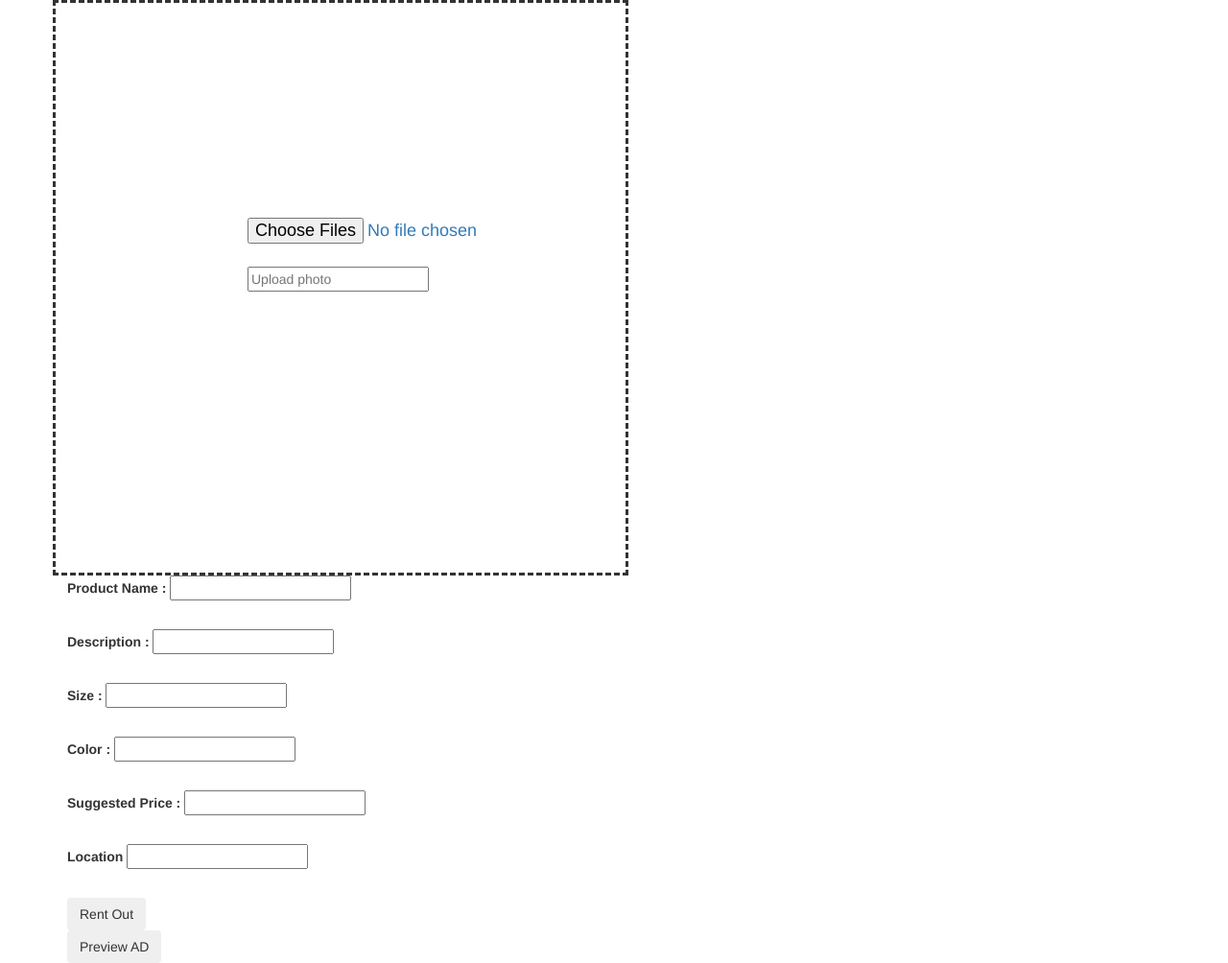
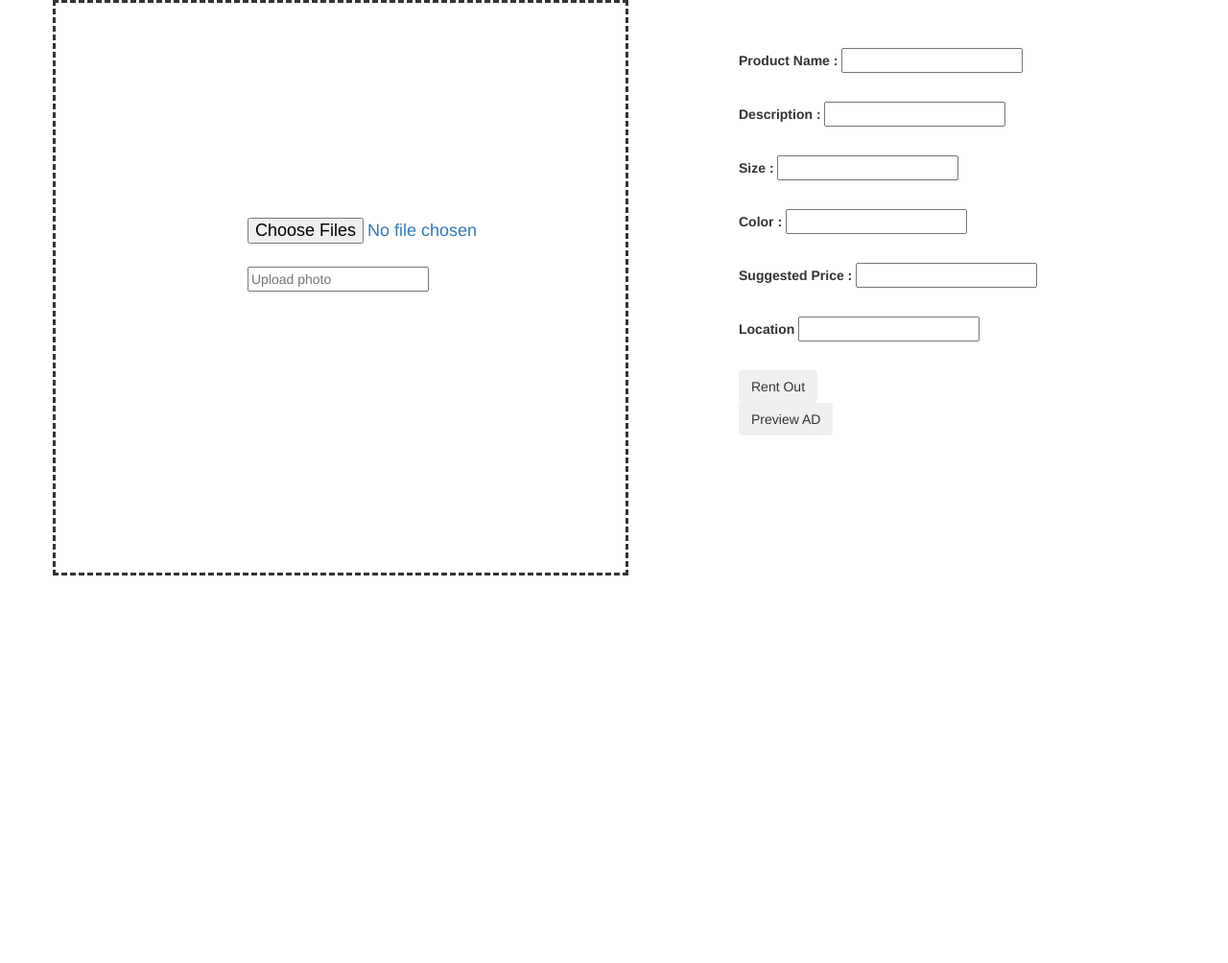
Before and after one commit to nishanj/shoe-rent, a plain HTML site: page rent.html in a window 1280 px wide. Shown: the whole page at 96% size. After the commit the page ends 800 px from the top, so only its background shows below. Drawn offline with nearby package versions, Linux system fonts and the light colour scheme.

```diff
--- a/css/rent.css
+++ b/css/rent.css
@@ -4,4 +4,9 @@
   border-style: dashed;
   padding-top: 200px;
   padding-left:200px;
+  margin-right: 100px;
 }
+div#uploading-form {
+  padding right: 100px;
+  padding-top: 50px;
+}
--- a/rent.html
+++ b/rent.html
@@ -10,7 +10,7 @@
 <body>
   <div class="container" id="product-form">
     <div class="row" id="product-row">
-      <div class="col-xs-12 col-md-6" id="uploading-colomn">
+      <div class="col-xs-12 col-md-8" id="uploading-colomn">
         <form class="md-form">
           <div class="file-field big">
             <a class="btn-floating btn-lg amber darken-2 mt-0 float-left">
@@ -24,7 +24,7 @@
       </form>
     </div>
 
-    <div class="col-xs-12 col-md-6" id="uploading-form">
+    <div class="col-xs-12 col-md-4" id="uploading-form">
       <form id="renting-form">
         <div class="form-group">
           <label for="product-name">Product Name :</label>
```
